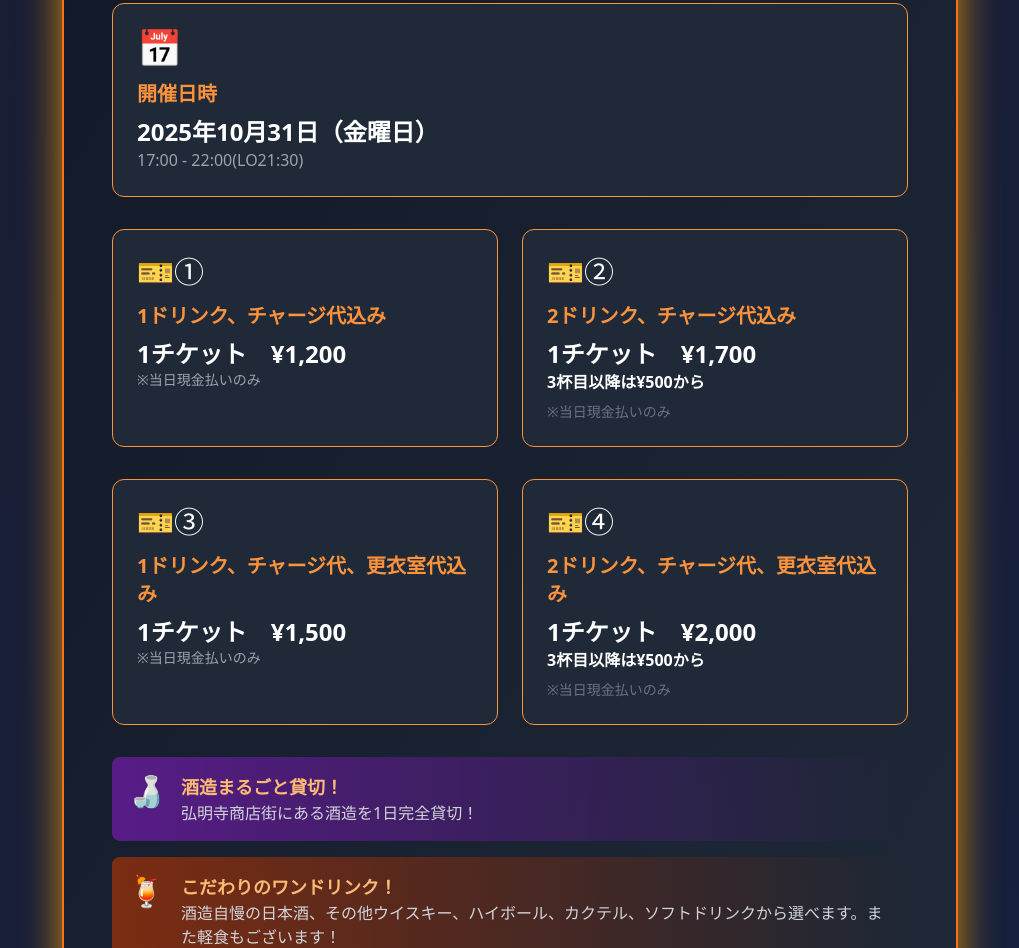
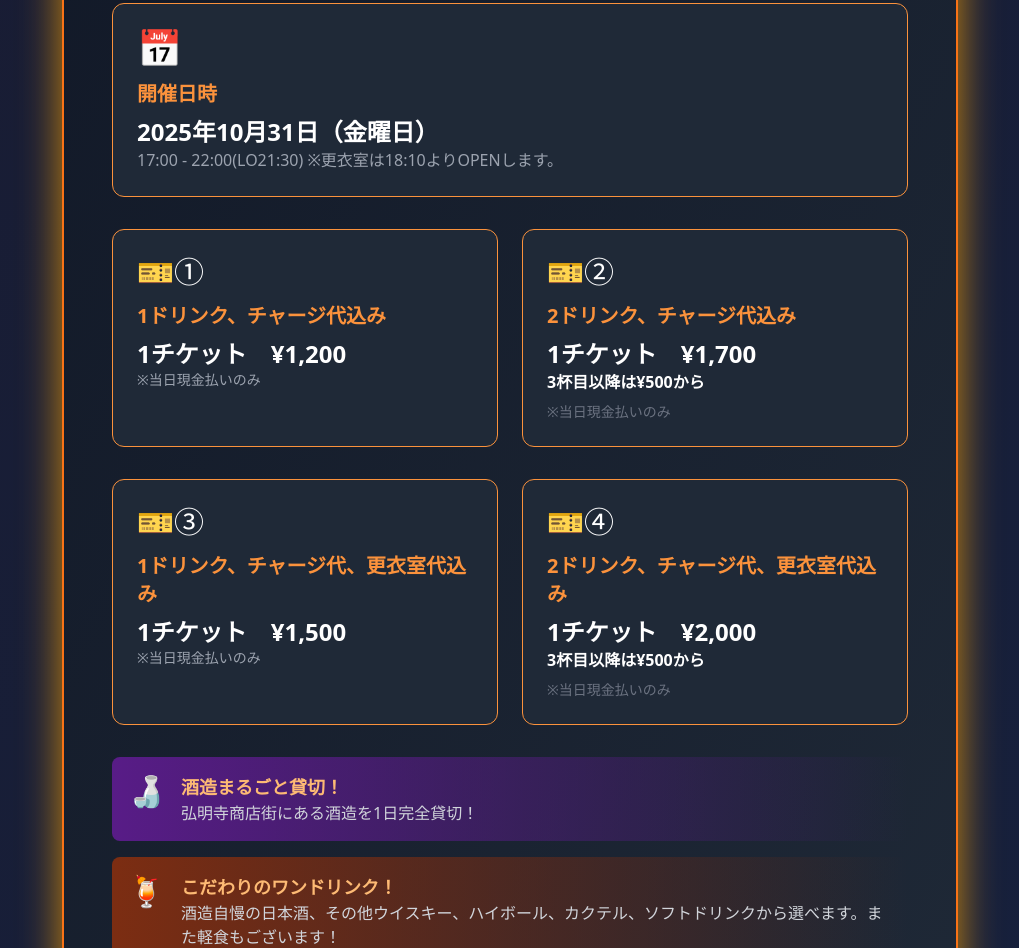
Before and after one commit to ouka-syuzo/halloween-night-2025.github.io, a plain HTML site: page index.html in a window 1280 px wide. Shown: the part 1502-2450 px from the top of the page, without its empty margins (130-1149 px from the left). Drawn offline with nearby package versions, Linux system fonts and the light colour scheme; a web font is replaced by a local one.

Commit message:
Add files via upload
Signed-off-by: ouka-syuzo <asaoryuuya119@yahoo.co.jp>

```diff
--- a/index.html
+++ b/index.html
@@ -89,7 +89,7 @@
                         <div class="text-4xl mb-3">📅</div>
                         <h3 class="text-xl font-bold text-orange-400 mb-2">開催日時</h3>
                         <p class="text-2xl font-bold">2025年10月31日（金曜日）</p>
-                        <p class="text-gray-400">17:00 - 22:00(LO21:30)</p>
+                        <p class="text-gray-400">17:00 - 22:00(LO21:30) ※更衣室は18:10よりOPENします。</p>
                     </div>
                 </div>
 
```
